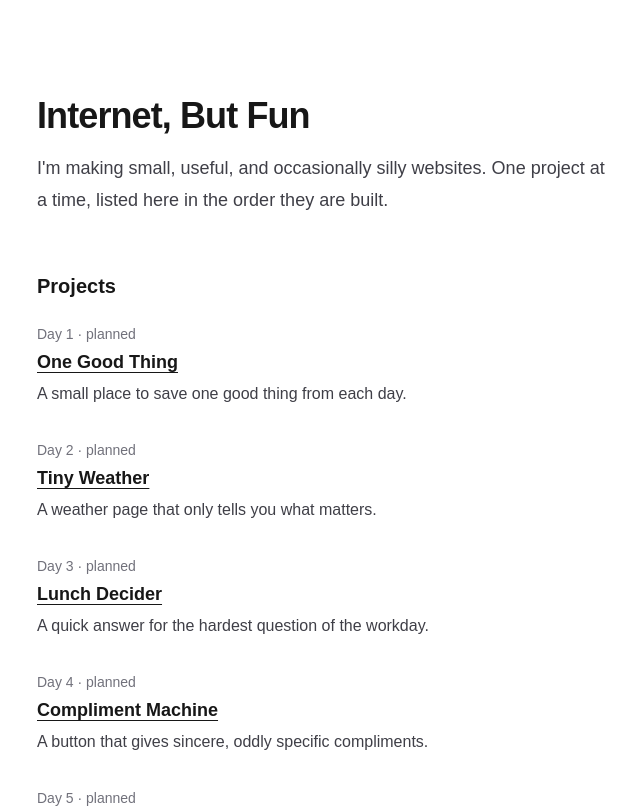
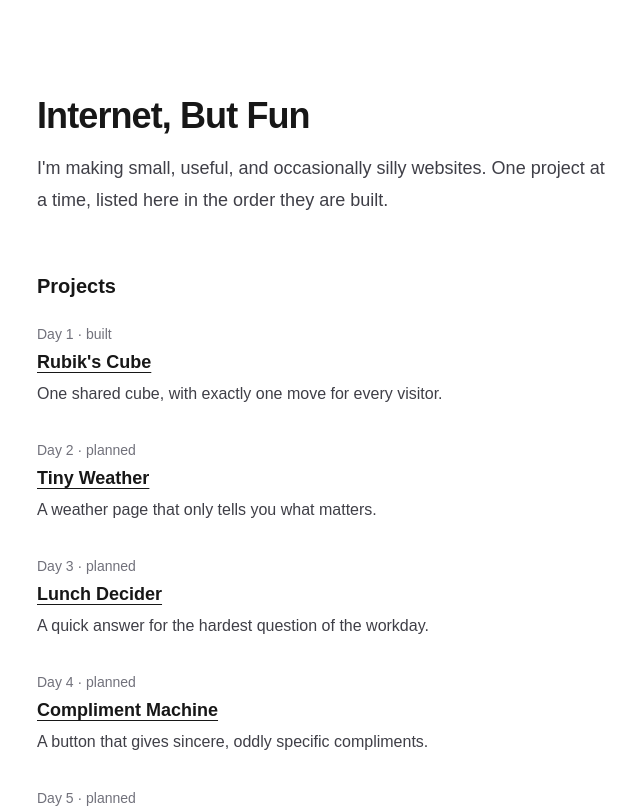
Before and after one commit to jeffkillinger/internet-but-fun, a Next.js app: page / in a window 1280 px wide. Shown: the top 808 px of the page, without its empty margins (315-955 px from the left). Built offline with nearby package versions, Linux system fonts and the light colour scheme.

Commit message:
first pass

```diff
--- a/app/page.tsx
+++ b/app/page.tsx
@@ -9,10 +9,10 @@ type Project = {
 const projects: Project[] = [
   {
     day: 1,
-    title: "One Good Thing",
-    description: "A small place to save one good thing from each day.",
-    href: "#",
-    status: "planned",
+    title: "Rubik's Cube",
+    description: "One shared cube, with exactly one move for every visitor.",
+    href: "/rubiks-cube",
+    status: "built",
   },
   {
     day: 2,
--- /dev/null
+++ b/app/rubiks-cube/page.tsx
@@ -0,0 +1,38 @@
+import type { Metadata } from "next";
+import Link from "next/link";
+
+export const metadata: Metadata = {
+  title: "Rubik's Cube | Internet, But Fun",
+  description: "A shared Rubik's Cube where every visitor gets one move.",
+};
+
+export default function RubiksCubePage() {
+  return (
+    <main className="mx-auto max-w-2xl px-6 py-16 sm:py-24">
+      <Link
+        href="/"
+        className="text-sm text-zinc-600 underline decoration-1 underline-offset-4"
+      >
+        Back to projects
+      </Link>
+
+      <header className="mt-10">
+        <h1 className="text-4xl font-bold tracking-tight">Rubik&apos;s Cube</h1>
+        <p className="mt-4 max-w-xl text-lg leading-8 text-zinc-700">
+          A multiplayer experiment where every visitor gets exactly one move
+          on a shared Rubik&apos;s Cube.
+        </p>
+      </header>
+
+      <section className="mt-14" aria-labelledby="development-status">
+        <h2 id="development-status" className="text-xl font-semibold">
+          Development Status
+        </h2>
+        <p className="mt-3 leading-7 text-zinc-700">
+          The cube engine is being built first. It will define and validate the
+          canonical state before a visual, interactive cube is added.
+        </p>
+      </section>
+    </main>
+  );
+}
--- /dev/null
+++ b/src/lib/cube/index.ts
@@ -0,0 +1,218 @@
+/**
+ * Canonical Rubik's Cube state and move logic.
+ *
+ * This module is independent of rendering so the server, tests, and any future
+ * renderer all use identical rules. The future server will accept move intent,
+ * rather than client-supplied state, so it can validate and apply every change
+ * to the canonical state itself. Renderers are consumers of that state, never
+ * alternative sources of truth.
+ */
+
+export const FACES = ["U", "R", "F", "D", "L", "B"] as const;
+
+export type Face = (typeof FACES)[number];
+export type MoveNotation = `${Face}` | `${Face}'` | `${Face}2`;
+export type TurnAmount = 1 | -1 | 2;
+
+export type Move = Readonly<{
+  face: Face;
+  amount: TurnAmount;
+  notation: MoveNotation;
+}>;
+
+/** Facelets are ordered U, R, F, D, L, B; each face is row-major. */
+export type CubeState = ReadonlyArray<Face>;
+
+type Vector = readonly [number, number, number];
+type FaceletGeometry = Readonly<{
+  position: Vector;
+  normal: Vector;
+}>;
+
+const FACE_SET: ReadonlySet<string> = new Set(FACES);
+
+function faceletGeometry(face: Face, row: number, column: number): FaceletGeometry {
+  const horizontal = column - 1;
+  const vertical = 1 - row;
+
+  switch (face) {
+    case "U":
+      return { position: [horizontal, 1, row - 1], normal: [0, 1, 0] };
+    case "R":
+      return { position: [1, vertical, 1 - column], normal: [1, 0, 0] };
+    case "F":
+      return { position: [horizontal, vertical, 1], normal: [0, 0, 1] };
+    case "D":
+      return { position: [horizontal, -1, 1 - row], normal: [0, -1, 0] };
+    case "L":
+      return { position: [-1, vertical, column - 1], normal: [-1, 0, 0] };
+    case "B":
+      return { position: [1 - column, vertical, -1], normal: [0, 0, -1] };
+  }
+}
+
+const FACELETS: readonly FaceletGeometry[] = FACES.flatMap((face) =>
+  Array.from({ length: 9 }, (_, index) =>
+    faceletGeometry(face, Math.floor(index / 3), index % 3),
+  ),
+);
+
+const GEOMETRY_INDEX = new Map(
+  FACELETS.map(({ position, normal }, index) => [
+    `${position.join(",")}|${normal.join(",")}`,
+    index,
+  ]),
+);
+
+const NORMALS: Readonly<Record<Face, Vector>> = {
+  U: [0, 1, 0],
+  R: [1, 0, 0],
+  F: [0, 0, 1],
+  D: [0, -1, 0],
+  L: [-1, 0, 0],
+  B: [0, 0, -1],
+};
+
+function rotateClockwise(vector: Vector, axis: Vector): Vector {
+  const [x, y, z] = vector;
+  const [a, b, c] = axis;
+  const dot = x * a + y * b + z * c;
+
+  // Rodrigues' formula for a -90 degree rotation around the outward normal.
+  return [
+    -b * z + c * y + a * dot,
+    -c * x + a * z + b * dot,
+    -a * y + b * x + c * dot,
+  ];
+}
+
+function applyQuarterTurn(cube: CubeState, face: Face): CubeState {
+  assertCubeState(cube);
+  const axis = NORMALS[face];
+  const result = [...cube];
+
+  FACELETS.forEach(({ position, normal }, sourceIndex) => {
+    const onLayer =
+      position[0] * axis[0] + position[1] * axis[1] + position[2] * axis[2] === 1;
+
+    if (!onLayer) return;
+
+    const nextPosition = rotateClockwise(position, axis);
+    const nextNormal = rotateClockwise(normal, axis);
+    const targetIndex = GEOMETRY_INDEX.get(
+      `${nextPosition.join(",")}|${nextNormal.join(",")}`,
+    );
+
+    if (targetIndex === undefined) {
+      throw new Error("Cube geometry produced an invalid facelet position.");
+    }
+
+    result[targetIndex] = cube[sourceIndex];
+  });
+
+  return result;
+}
+
+function assertCubeState(cube: CubeState): void {
+  if (cube.length !== 54) {
+    throw new Error(`A cube state must contain 54 facelets; received ${cube.length}.`);
+  }
+
+  const counts = new Map<Face, number>(FACES.map((face) => [face, 0]));
+  for (const facelet of cube) {
+    if (!FACE_SET.has(facelet)) {
+      throw new Error(`Invalid cube facelet: ${String(facelet)}.`);
+    }
+    counts.set(facelet, (counts.get(facelet) ?? 0) + 1);
+  }
+
+  for (const face of FACES) {
+    if (counts.get(face) !== 9) {
+      throw new Error(`A cube state must contain exactly nine ${face} facelets.`);
+    }
+  }
+}
+
+export function createSolvedCube(): CubeState {
+  return FACES.flatMap((face) => Array<Face>(9).fill(face));
+}
+
+export function parseMoveNotation(input: string): Move {
+  if (!/^[URFDLB](?:'|2)?$/.test(input)) {
+    throw new Error(`Invalid move notation: "${input}".`);
+  }
+
+  const notation = input as MoveNotation;
+  return {
+    face: notation[0] as Face,
+    amount: notation.endsWith("'") ? -1 : notation.endsWith("2") ? 2 : 1,
+    notation,
+  };
+}
+
+export function applyMove(cube: CubeState, move: Move | MoveNotation): CubeState {
+  const parsed = typeof move === "string" ? parseMoveNotation(move) : move;
+  const turns = parsed.amount === -1 ? 3 : parsed.amount;
+  let result = [...cube];
+
+  for (let turn = 0; turn < turns; turn += 1) {
+    result = [...applyQuarterTurn(result, parsed.face)];
+  }
+
+  return result;
+}
+
+export function applyMoves(
+  cube: CubeState,
+  moves: readonly (Move | MoveNotation)[],
+): CubeState {
+  return moves.reduce<CubeState>((state, move) => applyMove(state, move), cube);
+}
+
+export function isSolved(cube: CubeState): boolean {
+  assertCubeState(cube);
+  return FACES.every((_, faceIndex) => {
+    const offset = faceIndex * 9;
+    return cube.slice(offset, offset + 9).every((facelet) => facelet === cube[offset]);
+  });
+}
+
+export function serializeCube(cube: CubeState): string {
+  assertCubeState(cube);
+  return cube.join("");
+}
+
+export function deserializeCube(serialized: string): CubeState {
+  const cube = [...serialized] as Face[];
+  assertCubeState(cube);
+  return cube;
+}
+
+export function generateScramble(length = 20): Move[] {
+  if (!Number.isInteger(length) || length < 0) {
+    throw new Error("Scramble length must be a non-negative integer.");
+  }
+
+  const suffixes = ["", "'", "2"] as const;
+  const moves: Move[] = [];
+  let previousFace: Face | undefined;
+
+  while (moves.length < length) {
+    const availableFaces = FACES.filter((face) => face !== previousFace);
+    const face = availableFaces[Math.floor(Math.random() * availableFaces.length)];
+    const suffix = suffixes[Math.floor(Math.random() * suffixes.length)];
+    const move = parseMoveNotation(`${face}${suffix}`);
+    moves.push(move);
+    previousFace = face;
+  }
+
+  return moves;
+}
+
+/** Counts moves using Half Turn Metric: quarter, inverse, and half turns each count once. */
+export function countMoves(moves: readonly (Move | MoveNotation)[]): number {
+  for (const move of moves) {
+    if (typeof move === "string") parseMoveNotation(move);
+  }
+  return moves.length;
+}
```
Also changed, not shown: package.json (+5 -2 lines), 2 other files (tests, documents, lock files or other folders).
